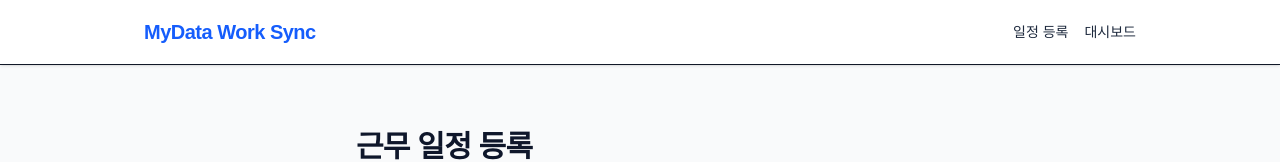
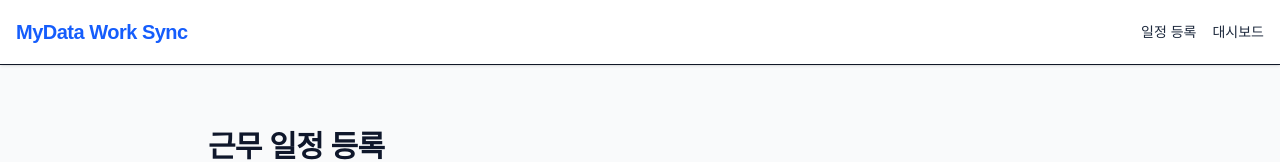
Before and after one commit to comphyun-rgb/unit_working_schedule, a Next.js app: page / in a window 1280 px wide. Shown: the top 162 px of the page. Built offline with nearby package versions, Linux system fonts and the light colour scheme; no server answers.

Commit message:
style: expand layout max-width and prevent text wrapping on header

```diff
--- a/src/app/layout.tsx
+++ b/src/app/layout.tsx
@@ -22,17 +22,17 @@ export default function RootLayout({
     <html lang="ko" className={`${inter.variable} h-full antialiased`}>
       <body className="min-h-full flex flex-col bg-gray-50 text-gray-900 font-sans">
         <header className="w-full bg-white border-b shadow-sm sticky top-0 z-10">
-          <div className="max-w-5xl mx-auto px-4 h-16 flex items-center justify-between">
-            <Link href="/" className="font-bold text-xl tracking-tight text-blue-600">
+          <div className="w-full max-w-7xl mx-auto px-4 h-16 flex items-center justify-between gap-4">
+            <Link href="/" className="font-bold text-lg md:text-xl tracking-tight text-blue-600 shrink-0">
               MyData Work Sync
             </Link>
-            <nav className="flex gap-4">
+            <nav className="flex gap-4 shrink-0">
               <Link href="/" className="text-sm font-medium text-slate-800 hover:text-blue-600 transition-colors">일정 등록</Link>
               <Link href="/dashboard" className="text-sm font-medium text-slate-800 hover:text-blue-600 transition-colors">대시보드</Link>
             </nav>
           </div>
         </header>
-        <main className="flex-1 w-full max-w-5xl mx-auto p-4 md:p-6 lg:p-8">
+        <main className="flex-1 w-full max-w-7xl mx-auto p-4 md:p-6 lg:p-8">
           {children}
         </main>
       </body>
--- a/src/app/page.tsx
+++ b/src/app/page.tsx
@@ -155,7 +155,7 @@ export default function RegisterPage() {
   };
 
   return (
-    <div className="max-w-[600px] mx-auto py-8 px-4 text-slate-900">
+    <div className="max-w-4xl mx-auto py-8 px-4 text-slate-900">
       {/* Header Title */}
       <div className="mb-8">
         <h1 className="text-3xl font-extrabold tracking-tight text-slate-900">근무 일정 등록</h1>
```
